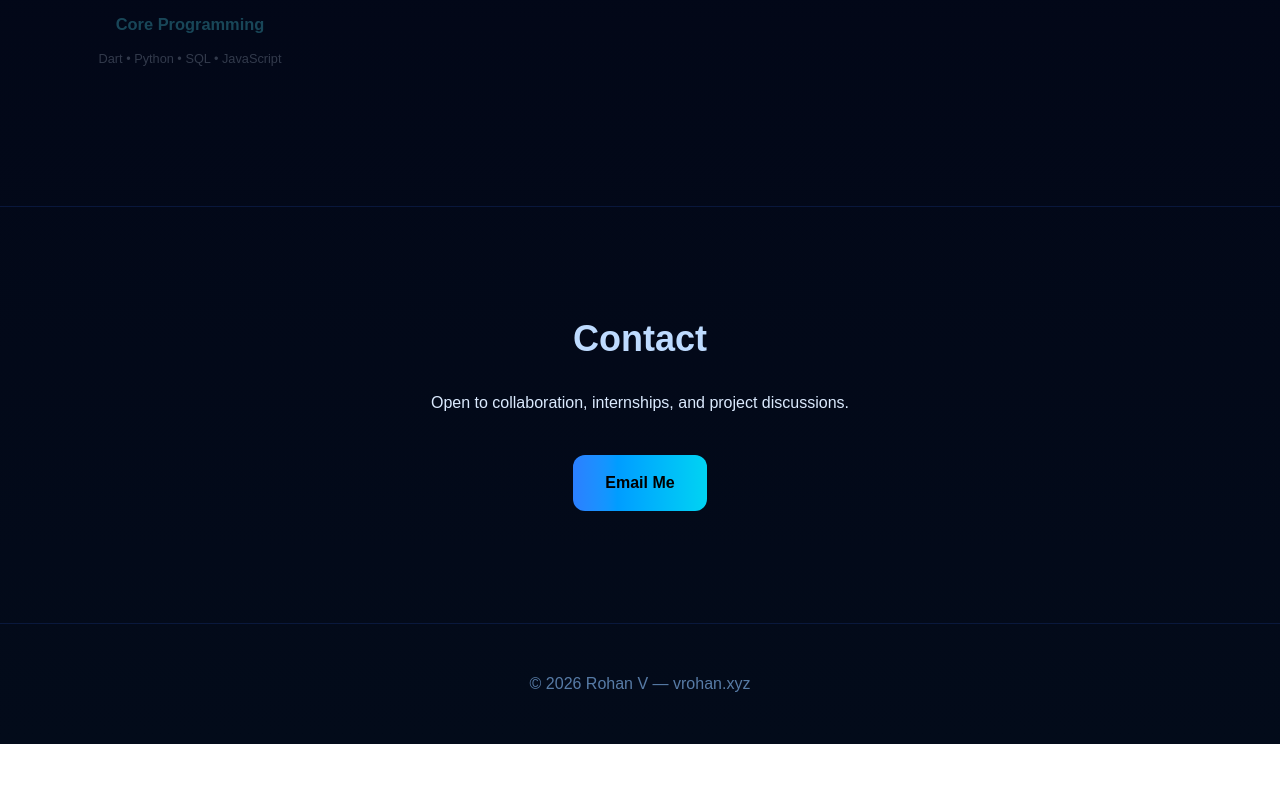
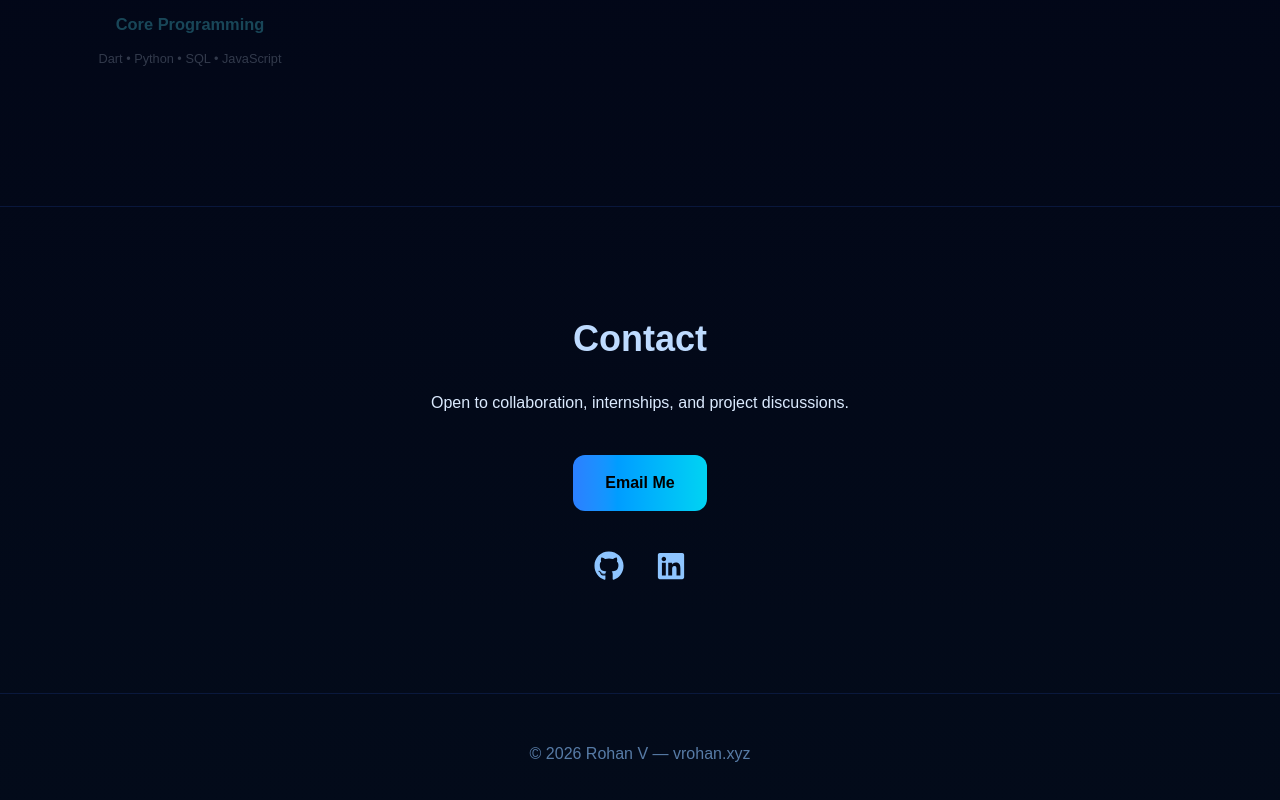
Before and after one commit to thegitguy-56/my-port, a Next.js app: page / in a window 1280 px wide. Shown: the part 1411-2211 px from the top of the page. Before the commit the page ends 2155 px from the top, so only its background shows below. Built offline with nearby package versions, Linux system fonts and the light colour scheme.

Commit message:
Added Git  Links

```diff
--- a/package.json
+++ b/package.json
@@ -12,7 +12,8 @@
     "framer-motion": "^12.33.0",
     "next": "16.1.6",
     "react": "19.2.3",
-    "react-dom": "19.2.3"
+    "react-dom": "19.2.3",
+    "react-icons": "^5.5.0"
   },
   "devDependencies": {
     "@tailwindcss/postcss": "^4",
--- a/src/app/page.tsx
+++ b/src/app/page.tsx
@@ -3,6 +3,7 @@
 import { motion } from "framer-motion";
 import TerminalIntro from "../components/TerminalIntro";
 import { useState } from "react";
+import { FaGithub, FaLinkedin } from "react-icons/fa";
 
 const projects = [
   {
@@ -60,7 +61,7 @@ export default function Home() {
                 My Portfolio
               </motion.h1>
 
-              <div className="space-x-6 md:space-x-10 text-sm text-blue-200">
+              <div className="space-x-4 md:space-x-10 text-sm text-blue-200">
                 <a href="#projects" className="hover:text-white transition">Projects</a>
                 <a href="#skills" className="hover:text-white transition">Skills</a>
                 <a href="#contact" className="hover:text-white transition">Contact</a>
@@ -70,7 +71,7 @@ export default function Home() {
           </nav>
 
           {/* HERO */}
-          <section className="relative text-center py-36 px-6 overflow-hidden">
+          <section className="relative text-center py-28 md:py-36 px-6 overflow-hidden">
 
             <div className="absolute left-1/2 top-1/2 -translate-x-1/2 -translate-y-1/2 w-[550px] h-[550px] bg-blue-600/20 blur-[160px] rounded-full" />
 
@@ -194,12 +195,34 @@ export default function Home() {
                 Open to collaboration, internships, and project discussions.
               </p>
 
+              {/* Email Button */}
               <a
                 href="mailto:volapurohan@gmail.com"
-                className="px-8 py-4 rounded-xl bg-gradient-to-r from-blue-500 to-cyan-400 text-black font-semibold hover:scale-105 transition inline-block"
+                className="px-8 py-4 rounded-xl bg-gradient-to-r from-blue-500 to-cyan-400 text-black font-semibold hover:scale-105 transition inline-block mb-10"
               >
                 Email Me
               </a>
+
+              {/* Social Links */}
+              <div className="flex justify-center gap-8 text-3xl text-blue-300">
+
+                <a
+                  href="https://github.com/thegitguy-56"
+                  target="_blank"
+                  className="hover:text-white hover:scale-110 transition"
+                >
+                  <FaGithub />
+                </a>
+
+                <a
+                  href="https://linkedin.com/in/rohanvolapu"
+                  target="_blank"
+                  className="hover:text-white hover:scale-110 transition"
+                >
+                  <FaLinkedin />
+                </a>
+
+              </div>
 
             </div>
           </section>
```
Also changed, not shown: 1 other file (tests, documents, lock files or other folders).
